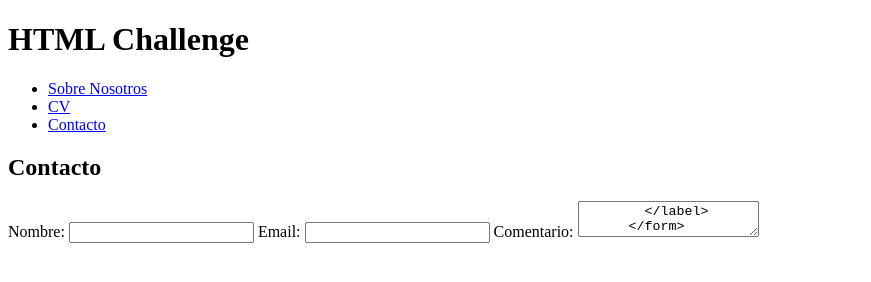
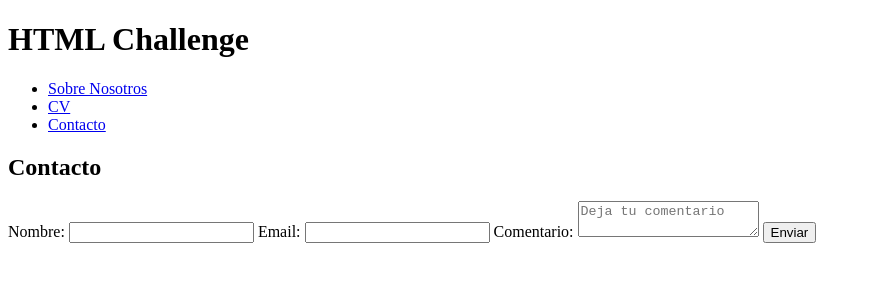
Before and after one commit to Sergi-7/W1CH2, a plain HTML site: page contact.html in a window 1280 px wide. Shown: the whole page, without its empty margins (0-871 px from the left). Drawn offline with Linux system fonts and the light colour scheme.

Commit message:
changes in form: tags & add button

```diff
--- a/contact.html
+++ b/contact.html
@@ -28,8 +28,8 @@
             placeholder="Deja tu comentario"
             type="text"
             name="comentarios"
-          />
-        </label>
+          ></textarea>
+       <button>Enviar</button>
       </form>
     </main>
   </body>
```
